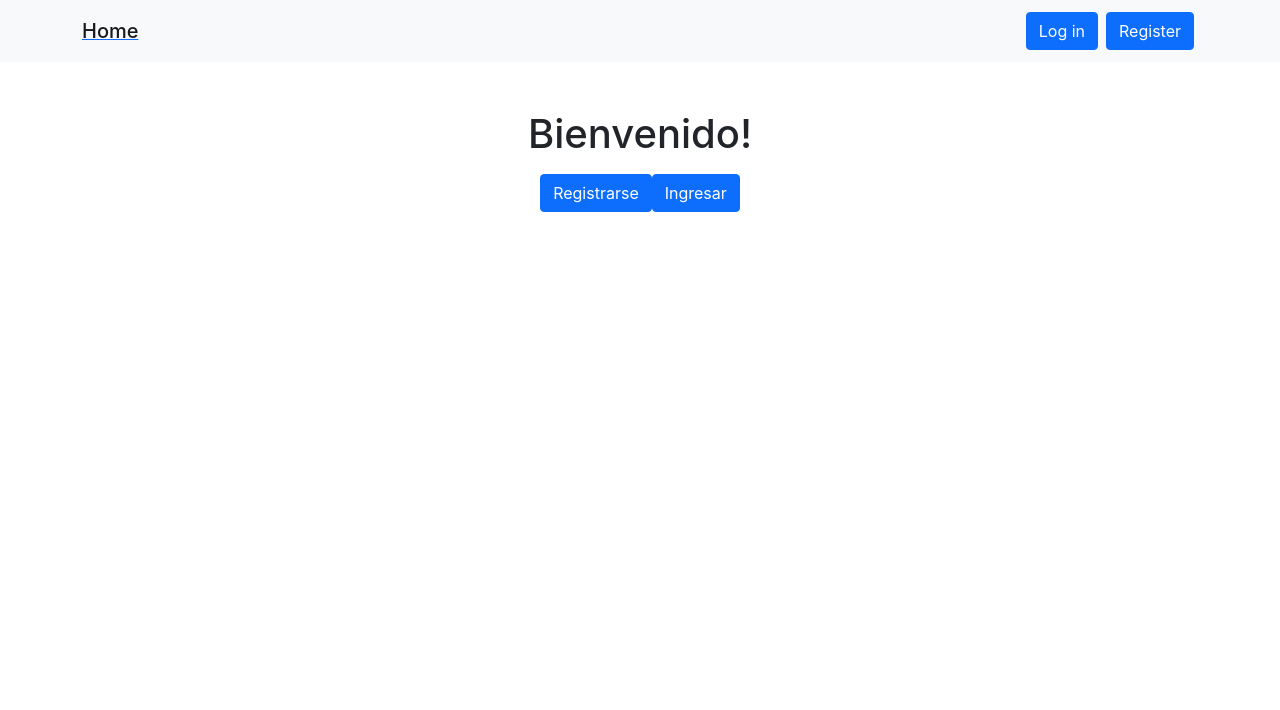
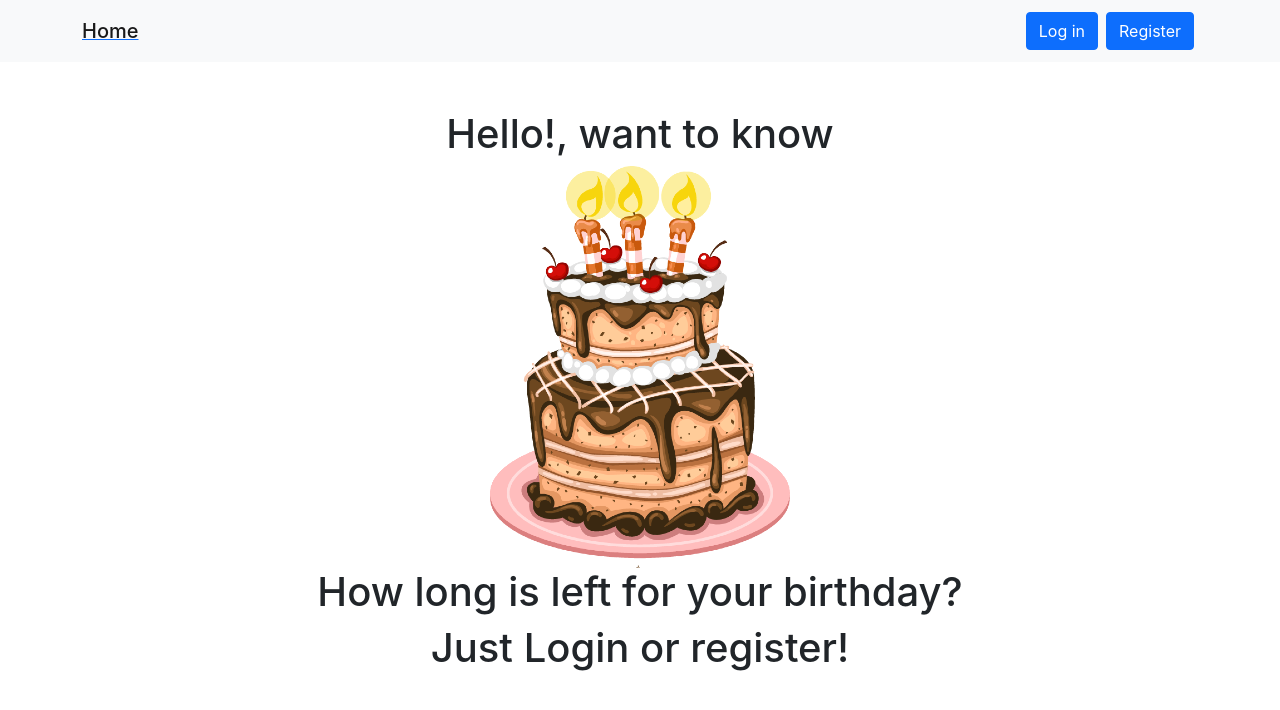
Before and after one commit to joaquindiazalvarez/auth-project-frontend, a React (Create React App) app: page / in a window 1280 px wide. Shown: the top 710 px of the page. Built offline with nearby package versions, Linux system fonts and the light colour scheme.

Commit message:
app working

```diff
--- a/src/components/navbar.js
+++ b/src/components/navbar.js
@@ -49,7 +49,7 @@ export const Navbar = () => {
               className="btn btn-primary m-1"
               onClick={() => navigation("/birthday")}
             >
-              Birthday
+              Birthday!
             </button>
           )}
         </div>
--- a/src/components/timer.js
+++ b/src/components/timer.js
@@ -7,7 +7,7 @@ export const Timer = ({ birthday }) => {
   useEffect(() => {
     const intervalId = setInterval(() => {
       setTimeLeft(getNextBirthdayTime(birthday));
-    }, 1000);
+    }, 1);
 
     return () => clearInterval(intervalId);
   }, [birthday]);
@@ -17,12 +17,17 @@ export const Timer = ({ birthday }) => {
   const minutesLeft = Math.floor((timeLeft / (1000 * 60)) % 60);
   const secondsLeft = Math.floor((timeLeft / 1000) % 60);
 
-  return (
-    <div>
-      <h2>Countdown to next birthday:</h2>
-      <p>
-        {daysLeft} days, {hoursLeft} hours, {minutesLeft} minutes, {secondsLeft} seconds
-      </p>
+  return (<div>
+      {timeLeft !== 0 && <div className="text-center">
+        <h2>Countdown to next birthday:</h2>
+        <p><b>
+          {daysLeft} days, {hoursLeft} hours, {minutesLeft} minutes, {secondsLeft} seconds
+        </b></p>
+      </div>}
+      {timeLeft === 0 && <div className="text-center">
+        <h1>TODAY IT'S YOUR BIRTHDATE!</h1>
+        <h1>Congratulations!</h1>
+        </div>}
     </div>
   );
 };
--- a/src/pages/birthday.js
+++ b/src/pages/birthday.js
@@ -30,8 +30,8 @@ export const Birthday = () => {
 
 
     },[])
-    return (<div>
-        {info && <h1>Hello {info.name}, your birthdate is {info.birthdate}, your nex birthday is {nextBirthday}</h1>}
+    return (<div className="text-center">
+        {info && <h1>Hello {info.name}!</h1>}
         {info && <Timer birthday={info.birthdate}/>}
         <img src={cake}></img>
     </div>);
--- a/src/pages/home.js
+++ b/src/pages/home.js
@@ -1,29 +1,13 @@
-import logo from '../logo.svg';
 import '../App.css';
-import { Link } from "react-router-dom";
+import cake2 from '../assets/cake2.png'
 
 export function Home() {
   return (
     <div className="text-center mt-5">
-      <h1>Bienvenido!</h1>
-      <p></p>
-      <Link to="/register">
-        <button type="button" className="btn btn-primary">
-          Registrarse
-        </button>
-      </Link>
-      <Link to="/login">
-        <button type="button" className="btn btn-primary">
-          Ingresar
-        </button>
-      </Link>
-
-      {/* <p>
-				This boilerplate comes with lots of documentation:{" "}
-				<a href="https://github.com/4GeeksAcademy/react-flask-hello/tree/95e0540bd1422249c3004f149825285118594325/docs">
-					Read documentation
-				</a>
-			</p> */}
+      <h1>Hello!, want to know </h1>
+      <img src={cake2}></img>
+      <h1>How long is left for your birthday?</h1>
+      <h1>Just Login or register!</h1>
     </div>
   );
 }
--- a/src/utils/timeleft.js
+++ b/src/utils/timeleft.js
@@ -1,8 +1,11 @@
 const getNextBirthdayTime = (birthday) => {
     const today = new Date();
     const birthdate = new Date(birthday);
+    birthdate.setUTCHours(3)
     const currentYear = today.getFullYear();
     const birthdateThisYear = new Date(currentYear, birthdate.getMonth(), birthdate.getDate());
+   console.log(birthdate)
+    if (today.getMonth() === birthdate.getMonth() && today.getDate() === birthdate.getDate()) return 0
 
     let timeLeft = birthdateThisYear.getTime() - today.getTime();
 
```
Also changed, not shown: src/assets/cake2.png (added).
